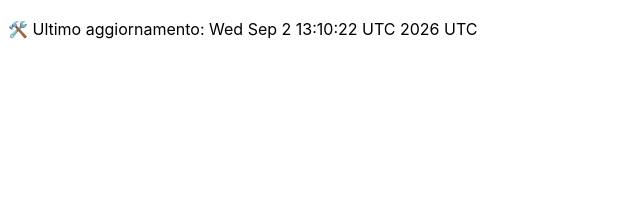
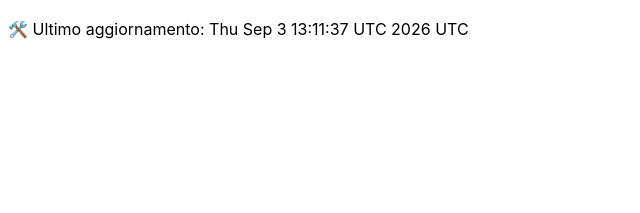
Before and after one commit to DanteTrb/DanteTrb.github.io, a Jekyll site: the page built from badges.md, in a window 1280 px wide. Shown: the top 213 px of the page, without its empty margins (0-640 px from the left). Built offline with Jekyll 4.4.1, drawn with Linux system fonts in a browser that asks for light colours; our own code applies the rules of GitHub Pages for plain Markdown files.

Commit message:
🛠️ Aggiornamento automatico badge

```diff
--- a/badges.md
+++ b/badges.md
@@ -1 +1 @@
-🛠️ Ultimo aggiornamento: Wed Sep  2 13:10:22 UTC 2026 UTC
+🛠️ Ultimo aggiornamento: Thu Sep  3 13:11:37 UTC 2026 UTC
```
